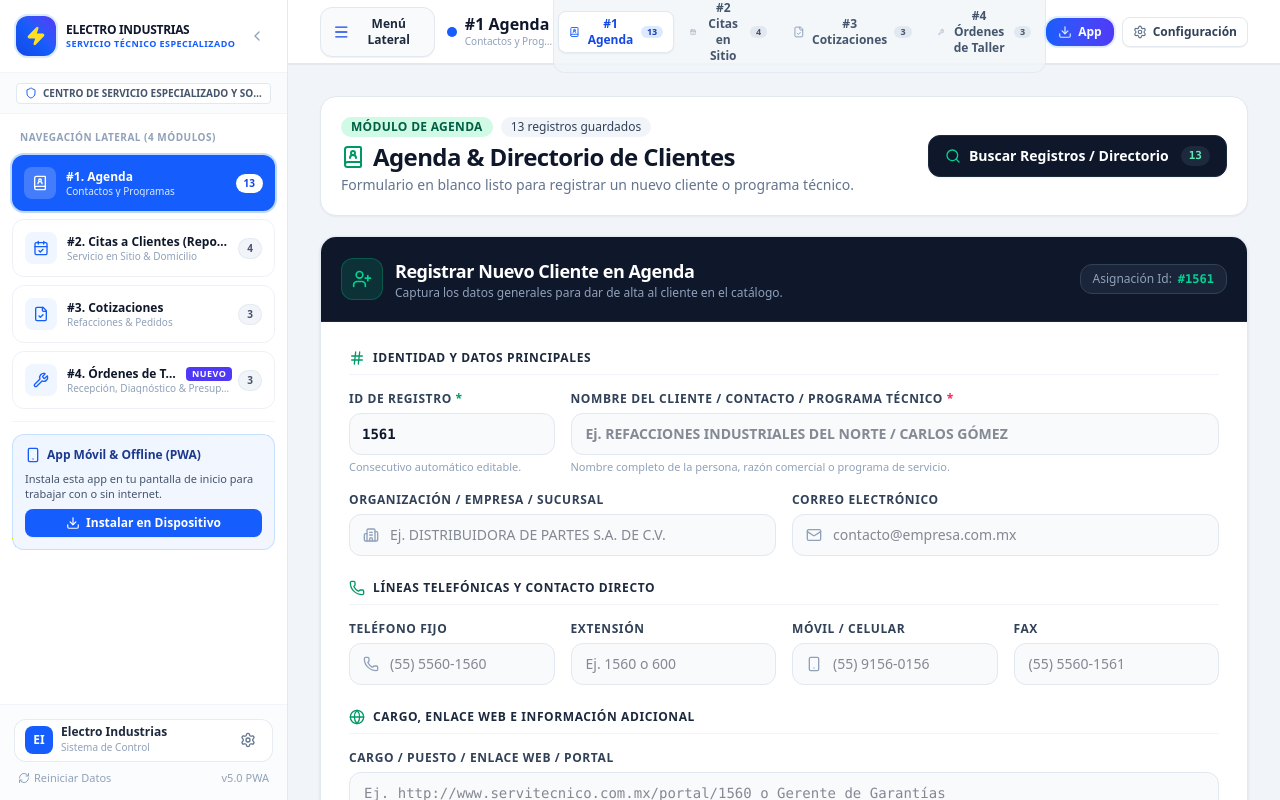
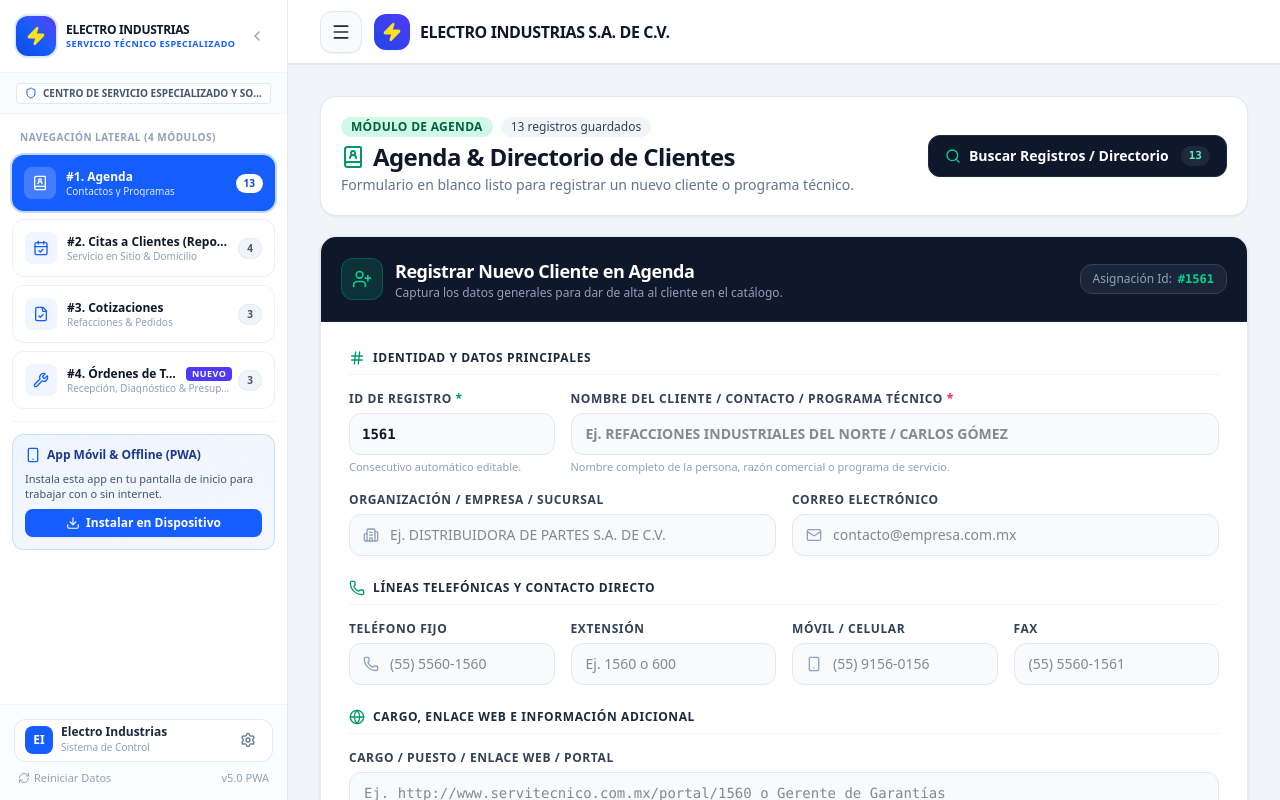
Before and after one commit to haroldove90-spec/LG, a React (Vite) app: page / in a window 1280 px wide. Shown: the top 800 px of the page. Built offline with nearby package versions, Linux system fonts and the light colour scheme.

Commit message:
refactor: simplify header layout and stats UI
Streamlined the top navigation header and converted the workshop module stats from a bento-grid to a compact, inline layout to improve visual clarity and space utilization.

```diff
--- a/src/App.tsx
+++ b/src/App.tsx
@@ -539,10 +539,10 @@ export default function App() {
       {/* 3. MAIN CONTENT CONTAINER                                                 */}
       {/* ========================================================================= */}
       <div className="flex-1 flex flex-col min-w-0">
-        {/* Top Header Bar */}
+        {/* Top Header Bar: Clean, minimal layout with only Hamburger, Logo, and Name */}
         <header className="h-16 bg-white border-b border-slate-200 flex items-center justify-between px-3 sm:px-6 lg:px-8 sticky top-0 z-20 shadow-2xs">
-          <div className="flex items-center gap-2.5 sm:gap-3">
-            {/* Universal Lateral Drawer Trigger Button (Opens lateral drawer strictly from the left) */}
+          <div className="flex items-center gap-3">
+            {/* Botón de Menú Hamburguesa */}
             <button
               type="button"
               id="btn-lateral-menu-toggle"
@@ -553,118 +553,29 @@ export default function App() {
                   openLateralDrawer();
                 }
               }}
-              className="p-2 sm:px-3 sm:py-2 rounded-xl border border-slate-200 bg-slate-50 hover:bg-slate-100 text-slate-700 hover:border-slate-300 transition-all cursor-pointer flex items-center gap-1.5 shadow-2xs active:scale-95"
-              title="Abrir barra de navegación lateral"
-              aria-label="Abrir barra de navegación lateral"
+              className="p-2.5 rounded-xl border border-slate-200 bg-slate-50 hover:bg-slate-100 text-slate-700 hover:border-slate-300 transition-all cursor-pointer flex items-center justify-center shadow-2xs active:scale-95"
+              title="Abrir menú de navegación"
+              aria-label="Abrir menú de navegación"
             >
-              <Menu className="w-5 h-5 text-blue-700" />
-              <span className="hidden sm:inline text-xs font-bold text-slate-800">Menú Lateral</span>
+              <Menu className="w-5 h-5 text-slate-800" />
             </button>
 
-            <div className="flex items-center gap-2 min-w-0">
-              <div className="w-2.5 h-2.5 rounded-full bg-blue-600 shrink-0" />
-              <div className="min-w-0">
-                <div className="flex items-center gap-1.5">
-                  <h2 className="font-extrabold text-xs sm:text-base text-slate-900 leading-tight truncate">
-                    #{currentModuleObj.number} {currentModuleObj.title}
-                  </h2>
-                  {currentModuleObj.isNew && (
-                    <span className="bg-indigo-600 text-white text-[9px] px-1.5 py-0.2 font-black rounded uppercase">
-                      Nuevo
-                    </span>
-                  )}
-                </div>
-                <p className="text-[10px] text-slate-400 font-medium hidden md:block truncate">
-                  {currentModuleObj.subtitle}
-                </p>
+            {/* Logo y Nombre de la Empresa */}
+            <div className="flex items-center gap-2.5">
+              <div className="w-8 h-8 sm:w-9 sm:h-9 bg-gradient-to-tr from-blue-700 to-indigo-600 rounded-xl flex items-center justify-center text-white shadow-xs shrink-0">
+                <Zap className="w-4 h-4 sm:w-5 sm:h-5 text-yellow-300 fill-yellow-300" />
+              </div>
+              <div className="flex flex-col">
+                <span className="text-sm sm:text-base font-black text-slate-900 tracking-tight uppercase truncate">
+                  {companyInfo.name || 'Electro Industrias'}
+                </span>
+                <span className="text-[9px] font-bold text-blue-600 tracking-wider uppercase -mt-0.5 hidden xs:inline">
+                  {companyInfo.tagline || 'Servicio Técnico Especializado'}
+                </span>
               </div>
             </div>
           </div>
-
-          {/* Quick Direct Module Selector Pills in Header (Always visible for instantaneous 1-click access) */}
-          <div className="hidden xl:flex items-center gap-1.5 bg-slate-100/80 p-1 rounded-xl border border-slate-200/80">
-            {modules.map((mod) => {
-              const Icon = mod.icon;
-              const isActive = activeModule === mod.id;
-              return (
-                <button
-                  key={mod.id}
-                  type="button"
-                  onClick={() => selectModule(mod.id)}
-                  className={`flex items-center gap-1.5 px-2.5 py-1 rounded-lg text-xs font-bold transition-all cursor-pointer ${
-                    isActive
-                      ? 'bg-white text-blue-700 shadow-xs border border-slate-200'
-                      : 'text-slate-600 hover:text-slate-900 hover:bg-slate-200/50'
-                  }`}
-                >
-                  <Icon className={`w-3.5 h-3.5 ${isActive ? 'text-blue-600' : 'text-slate-400'}`} />
-                  <span>#{mod.number} {mod.shortTitle}</span>
-                  <span className={`text-[9px] px-1.5 py-0.2 rounded-full font-black ${
-                    isActive ? 'bg-blue-100 text-blue-800' : 'bg-slate-200 text-slate-600'
-                  }`}>
-                    {mod.count}
-                  </span>
-                </button>
-              );
-            })}
-          </div>
-
-          {/* Quick System Tools Header Actions */}
-          <div className="flex items-center gap-2">
-            {/* BOTÓN INSTALAR PWA */}
-            <button
-              type="button"
-              onClick={handleInstallApp}
-              id="btn-instalar-app-header"
-              className="inline-flex items-center gap-1.5 px-3 py-1.5 bg-gradient-to-r from-blue-600 to-indigo-600 hover:from-blue-700 hover:to-indigo-700 text-white rounded-xl text-xs font-bold transition-all shadow-2xs active:scale-95 cursor-pointer ring-2 ring-blue-200/50"
-              title="Instalar Electro Industrias en tu teléfono o computadora"
-            >
-              <Download className="w-3.5 h-3.5 text-blue-100" />
-              <span className="hidden xs:inline">Instalar</span> App
-            </button>
-
-            <button
-              onClick={() => {
-                setTempCompany(companyInfo);
-                setIsCompanyModalOpen(true);
-              }}
-              className="inline-flex items-center gap-1.5 px-2.5 py-1.5 bg-white border border-slate-200 rounded-lg text-xs font-semibold text-slate-700 hover:bg-slate-50 transition-colors shadow-2xs cursor-pointer"
-              title="Configuración de la Empresa"
-            >
-              <Settings className="w-3.5 h-3.5 text-slate-500" />
-              <span className="hidden sm:inline">Configuración</span>
-            </button>
-          </div>
         </header>
-
-        {/* Quick Lateral Drawer Trigger Badge when Sidebar is Collapsed on Desktop */}
-        {!isSidebarOpen && (
-          <div className="hidden lg:flex items-center justify-between bg-white border-b border-slate-200 px-6 py-2 shadow-2xs">
-            <button
-              type="button"
-              onClick={() => setIsSidebarOpen(true)}
-              className="inline-flex items-center gap-1.5 px-3 py-1.5 text-xs font-bold text-blue-700 bg-blue-50 hover:bg-blue-100 border border-blue-200 rounded-lg transition-colors cursor-pointer"
-            >
-              <PanelLeftOpen className="w-4 h-4" />
-              <span>Deslizar y Mostrar Barra Lateral</span>
-            </button>
-            <div className="flex items-center gap-2">
-              <span className="text-xs font-bold text-slate-500">Módulos:</span>
-              {modules.map((mod) => (
-                <button
-                  key={mod.id}
-                  type="button"
-                  onClick={() => selectModule(mod.id)}
-                  className={`text-xs font-bold px-2.5 py-1 rounded-lg transition-colors cursor-pointer ${
-                    activeModule === mod.id ? 'bg-blue-600 text-white' : 'bg-slate-100 text-slate-700 hover:bg-slate-200'
-                  }`}
-                >
-                  #{mod.number} {mod.shortTitle}
-                </button>
-              ))}
-            </div>
-          </div>
-        )}
 
         {/* Main Canvas with active module */}
         <main className="flex-1 p-3 sm:p-6 lg:p-8 max-w-7xl w-full mx-auto pb-24 lg:pb-8">
--- a/src/components/OrdenTallerModule.tsx
+++ b/src/components/OrdenTallerModule.tsx
@@ -615,29 +615,32 @@ export const OrdenTallerModule: React.FC<{ company: CompanyInfo }> = ({ company
         </div>
       </div>
 
-      {/* STATS BENTO ROW */}
-      <div className="grid grid-cols-2 sm:grid-cols-4 lg:grid-cols-5 gap-3">
-        <div className="bg-white border border-slate-200/80 rounded-xl p-3 shadow-2xs">
-          <span className="text-[11px] font-bold text-slate-400 uppercase tracking-wider block">Total Órdenes</span>
-          <span className="text-xl font-black text-slate-800 font-mono mt-0.5 block">{stats.total}</span>
+      {/* MÉTRICAS COMPACTAS Y LIMPIAS */}
+      <div className="flex flex-wrap items-center justify-between gap-3 px-4 py-2.5 bg-white border border-slate-200 rounded-xl text-xs text-slate-600 shadow-2xs">
+        <div className="flex items-center gap-4 flex-wrap">
+          <div>
+            <span className="text-slate-400 font-medium mr-1.5">Total:</span>
+            <span className="font-bold text-slate-900 font-mono">{stats.total}</span>
+          </div>
+          <div className="hidden sm:block w-px h-3.5 bg-slate-200" />
+          <div>
+            <span className="text-amber-600 font-medium mr-1.5">Diagnóstico:</span>
+            <span className="font-bold text-slate-900 font-mono">{stats.diagnostico}</span>
+          </div>
+          <div className="hidden sm:block w-px h-3.5 bg-slate-200" />
+          <div>
+            <span className="text-blue-600 font-medium mr-1.5">Reparación:</span>
+            <span className="font-bold text-slate-900 font-mono">{stats.reparacion}</span>
+          </div>
+          <div className="hidden sm:block w-px h-3.5 bg-slate-200" />
+          <div>
+            <span className="text-emerald-600 font-medium mr-1.5">Cerradas:</span>
+            <span className="font-bold text-slate-900 font-mono">{stats.cerrados}</span>
+          </div>
         </div>
-        <div className="bg-white border border-amber-200/80 rounded-xl p-3 shadow-2xs">
-          <span className="text-[11px] font-bold text-amber-600 uppercase tracking-wider block">En Diagnóstico</span>
-          <span className="text-xl font-black text-amber-700 font-mono mt-0.5 block">{stats.diagnostico}</span>
-        </div>
-        <div className="bg-white border border-blue-200/80 rounded-xl p-3 shadow-2xs">
-          <span className="text-[11px] font-bold text-blue-600 uppercase tracking-wider block">En Reparación</span>
-          <span className="text-xl font-black text-blue-700 font-mono mt-0.5 block">{stats.reparacion}</span>
-        </div>
-        <div className="bg-white border border-emerald-200/80 rounded-xl p-3 shadow-2xs">
-          <span className="text-[11px] font-bold text-emerald-600 uppercase tracking-wider block">Entregados / Cerrados</span>
-          <span className="text-xl font-black text-emerald-700 font-mono mt-0.5 block">{stats.cerrados}</span>
-        </div>
-        <div className="col-span-2 sm:col-span-4 lg:col-span-1 bg-slate-900 text-white rounded-xl p-3 border border-slate-800 shadow-2xs">
-          <span className="text-[10px] font-bold text-slate-400 uppercase tracking-wider block">Total Presupuestado</span>
-          <span className="text-lg font-black text-blue-300 font-mono mt-0.5 block truncate">
-            {formatCurrency(stats.montoTotal)}
-          </span>
+        <div className="text-right font-medium">
+          <span className="text-slate-400 mr-1.5">Presupuesto:</span>
+          <span className="font-bold text-blue-700 font-mono">{formatCurrency(stats.montoTotal)}</span>
         </div>
       </div>
 
```
